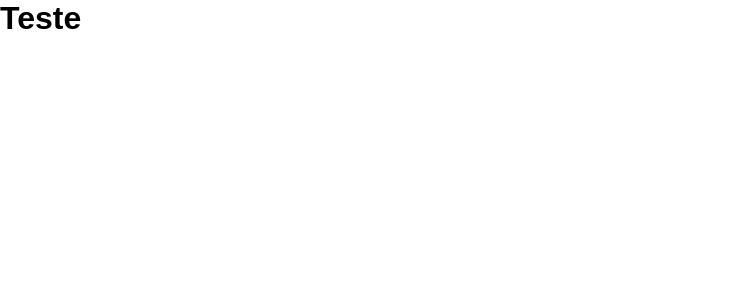
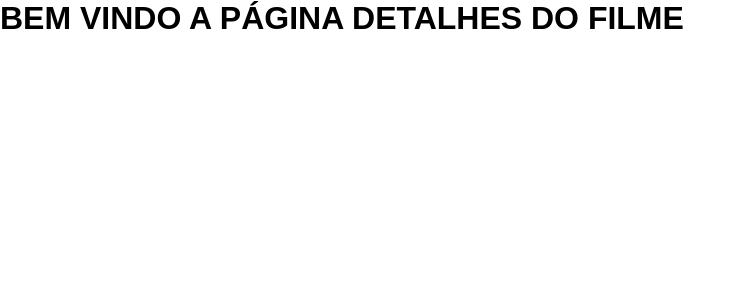
Before and after one commit to CristianoSFMothe/prime-flix, a React (Create React App) app: page /filme/1 in a window 1280 px wide. Shown: the top 300 px of the page, without its empty margins (0-746 px from the left). Built offline with nearby package versions, Linux system fonts and the light colour scheme.

Commit message:
feat: initializing route creation

```diff
--- a/package.json
+++ b/package.json
@@ -9,6 +9,7 @@
     "cra-template": "1.2.0",
     "react": "^19.0.0",
     "react-dom": "^19.0.0",
+    "react-router-dom": "^7.1.1",
     "react-scripts": "5.0.1",
     "web-vitals": "^2.1.4"
   },
--- a/src/App.js
+++ b/src/App.js
@@ -1,7 +1,9 @@
+import RoutesApp from "./routes";
+
 function App() {
   return (
     <div className="App">
-      <h1>Teste</h1>
+      <RoutesApp />
     </div>
   );
 }
--- /dev/null
+++ b/src/pages/Home/index.js
@@ -0,0 +1,9 @@
+const Home = () => {
+  return (
+    <div>
+      <h1>BEM VINDO A HOME</h1>
+    </div>
+  )
+}
+
+export default Home;
--- /dev/null
+++ b/src/pages/Movie/index.js
@@ -0,0 +1,9 @@
+const Movie = () => {
+  return (
+    <div>
+      <h1>BEM VINDO A PÁGINA DETALHES DO FILME</h1>
+    </div>
+  )
+}
+
+export default Movie;
--- /dev/null
+++ b/src/routes.js
@@ -0,0 +1,17 @@
+import { BrowserRouter, Routes, Route } from "react-router-dom"
+
+import Home  from "./pages/Home"
+import Movie from "./pages/Movie"
+
+const RoutesApp = () => {
+  return (
+    <BrowserRouter>
+      <Routes>
+        <Route path="/" element={ <Home />} />
+        <Route path="/filme/:id" element={ <Movie />} />
+      </Routes>
+    </BrowserRouter>
+  )
+}
+
+export default RoutesApp;
```
Also changed, not shown: 1 other file (tests, documents, lock files or other folders).
